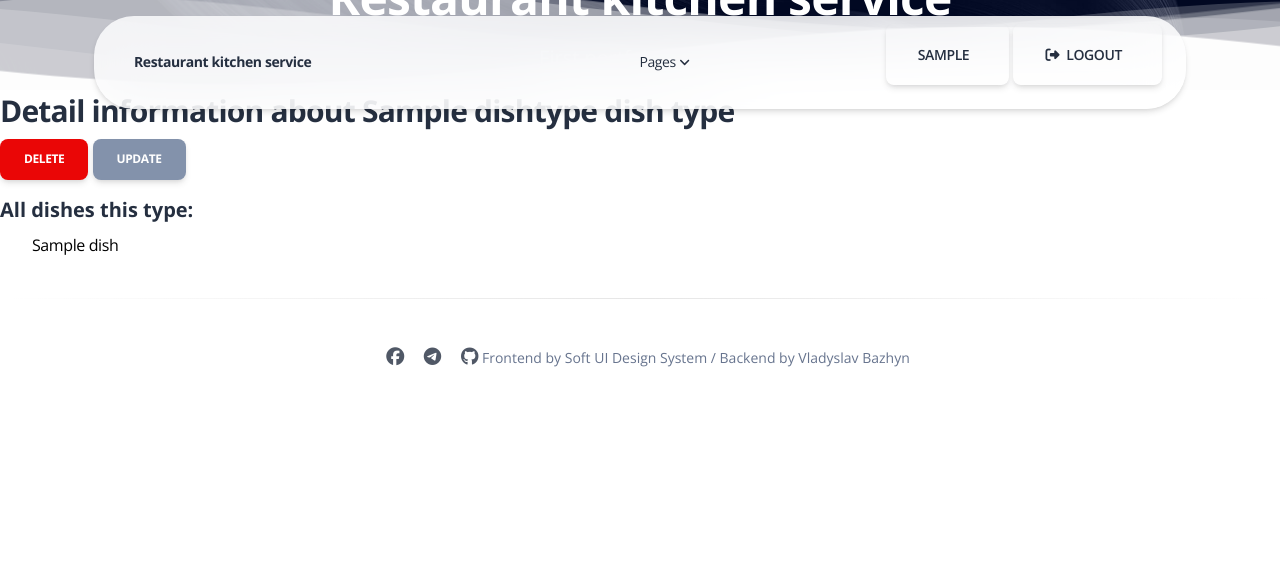
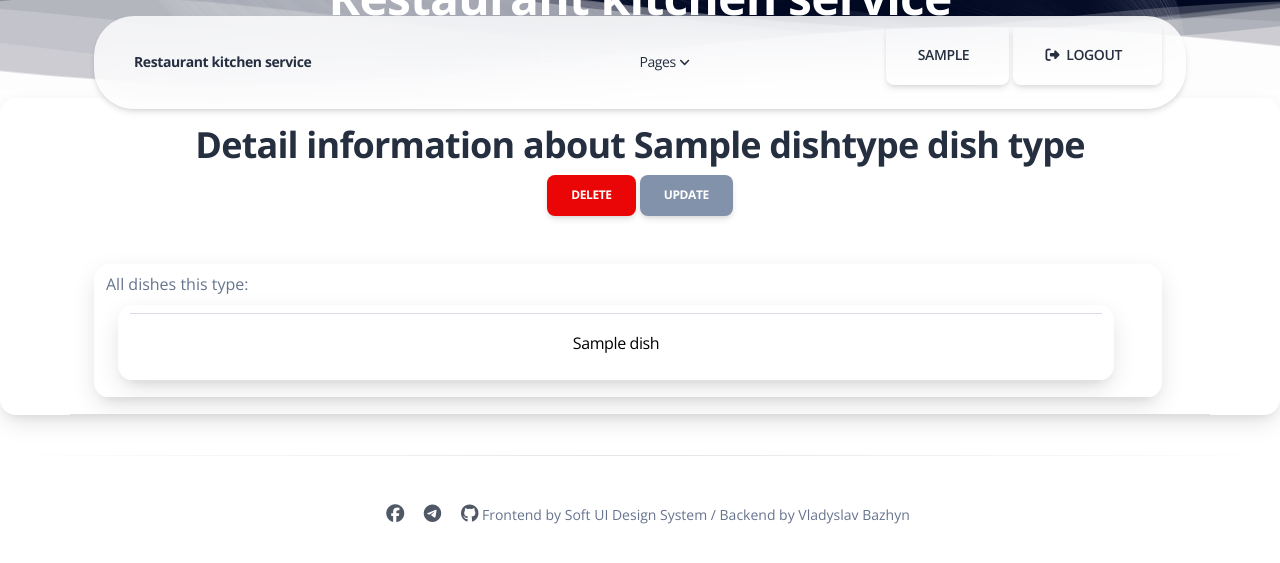
Before and after one commit to VladyslavBazhyn/restaurant_kitchen_service, a Django app: page /dish_type/1/ in a window 1280 px wide. Shown: the top 563 px of the page. Run offline with Django 5.2, Linux system fonts and the light colour scheme; a user stored in the database is signed in; tables that the repository leaves empty hold one stand-in row (values such as "Sample post"); some libraries are stand-ins or nearby versions.

Commit message:
Change visual performance of dish-type-detail page

```diff
--- a/templates/kitchen/dish_type_detail.html
+++ b/templates/kitchen/dish_type_detail.html
@@ -2,27 +2,57 @@
 
 <body>
   {% block content %}
-    <h3>Detail information about <strong>{{ dish_type_detail.name }}</strong> dish type</h3>
+    <div class="row mt-2">
+      <div class="col-12">
+        <div class="position-relative border-radius-xl overflow-hidden shadow-lg mb-2">
+          <div class="container border-bottom">
+            <div class="row justify-space-between py-2">
+              <section class="pt-3 pb-4 text-center" id="count-stats">
+                <h2>Detail information about <strong>{{ dish_type_detail.name }}</strong> dish type</h2>
                 <a href="{% url 'kitchen:dish-type-delete' pk=dish_type_detail.id %}" class="btn btn-danger link-to-page float-right">
                   Delete
                 </a>
                 <a href="{% url 'kitchen:dish-type-update' pk=dish_type_detail.id %}" class="btn btn-secondary link-to-page float-right">
                   Update
                 </a>
-
-    <h5><strong>All dishes this type:</strong></h5>
+              </section>
+              <div class="row mt-2">
+                <div class="col-12">
+                  <div class="position-relative border-radius-xl overflow-hidden shadow-lg mb-2">
+                    <div class="container border-bottom">
+                      <div class="row justify-space-between py-2">
+                        All dishes this type:
                         {% if dish_type_detail.dish_set.all %}
-        <ul>
                         {% for dish in dish_type_detail.dish_set.all %}
-            <p>
+                        <div class="row mt-2">
+                          <div class="col-12">
+                            <div class="position-relative border-radius-xl overflow-hidden shadow-lg mb-2">
+                              <div class="container border-bottom">
+                                <div class="row justify-space-between py-2">
+                                  <hr>
+                                  <p style="text-align: center;">
                                     <a href="{% url 'kitchen:dish-detail' pk=dish.id %}">
                                       {{ dish.name }}
                                     </a>
                                   </p>
+                                </div>
+                              </div>
+                            </div>
+                          </div>
+                        </div>
                         {% endfor %}
-        </ul>
                         {% else %}
                         <p>Now we don't have any dishes of this type on our kitchen</p>
                         {% endif %}
+                      </div>
+                    </div>
+                  </div>
+                </div>
+              </div>
+            </div>
+          </div>
+        </div>
+      </div>
+    </div>
   {% endblock %}
 </body>
```
Lines whose indentation alone changed are shown as unchanged.
